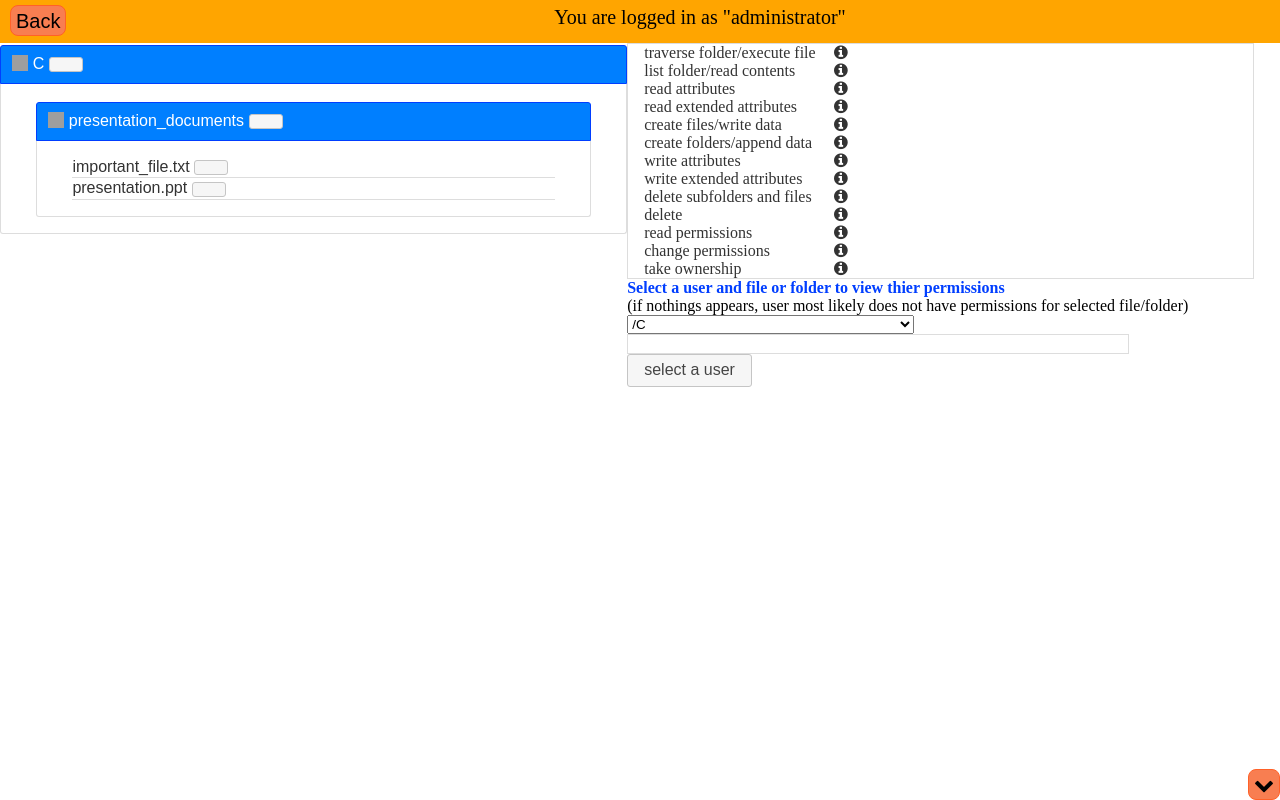
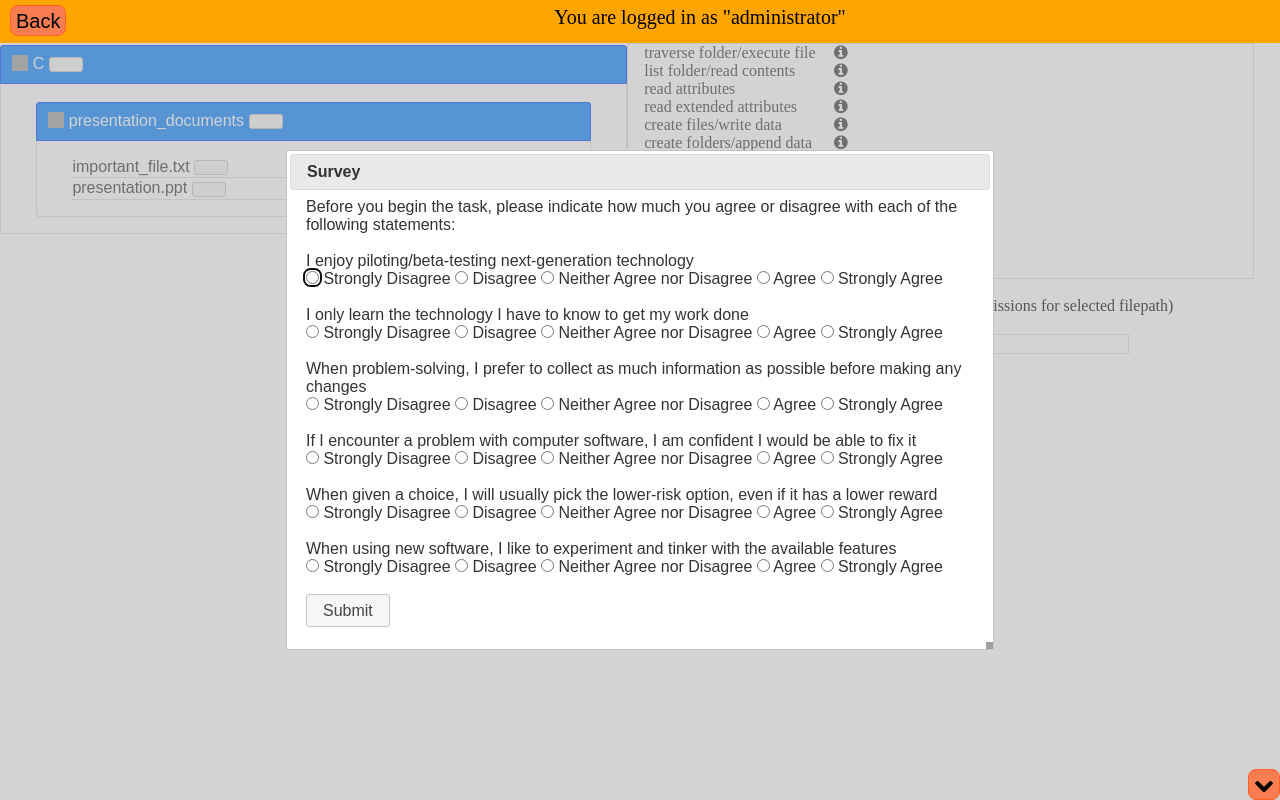
Before and after one commit to cse256-sp2021/gender-mag-katievanesko, a website: page wrapper_add_new_user.html in a window 1280 px wide. Drawn offline with nearby package versions, Linux system fonts and the light colour scheme; grey boxes are pictures that could not be loaded; a web font is replaced by a local one.

Commit message:
wording changes and set starter dialogues to true

```diff
--- a/view.js
+++ b/view.js
@@ -5,7 +5,7 @@ $('#sidepanel').append(efPanel);
 
 //create instructions div
 const instructions_div = document.createElement("div");
-var viewing_instructions = "Select a user and file or folder to view thier permissions";
+var viewing_instructions = "Select a user and filepath to view thier permissions";
 const instructions_text = document.createTextNode(viewing_instructions);
 instructions_div.appendChild(instructions_text);
 instructions_div.classList.add("imp-text");
@@ -13,7 +13,7 @@ $('#sidepanel').append(instructions_div);
 
 //create disclaimer div
 const disclaimer_div = document.createElement("div");
-var viewing_instructions = "(if nothings appears, user most likely does not have permissions for selected file/folder)";
+var viewing_instructions = "(if nothings appears, user most likely does not have permissions for selected filepath)";
 const disclaimer_text = document.createTextNode(viewing_instructions);
 disclaimer_div.appendChild(disclaimer_text);
 $('#sidepanel').append(disclaimer_div);
--- a/view_baseline.js
+++ b/view_baseline.js
@@ -1,6 +1,6 @@
 // Configuration
 // show_starter_dialogs = true // set this to "false" to disable the survey and 3-minute timer. Set to "true" before submitting to MTurk!!
-show_starter_dialogs = false // set this to "false" to disable the survey and 3-minute timer. Set to "true" before submitting to MTurk!!
+show_starter_dialogs = true; // set this to "false" to disable the survey and 3-minute timer. Set to "true" before submitting to MTurk!!
 
 // ---- Set up main Permissions dialog ----
 
```
Also changed, not shown: index.html (+1 -1 lines).
